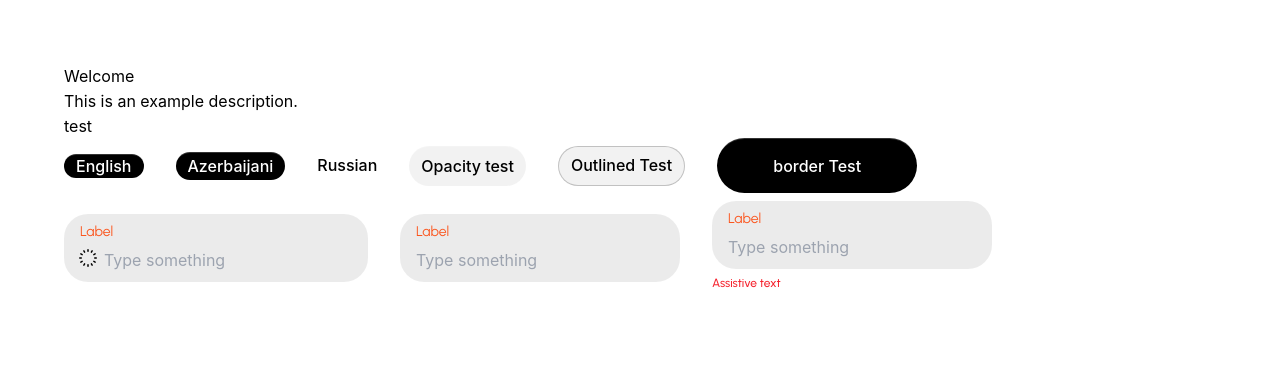
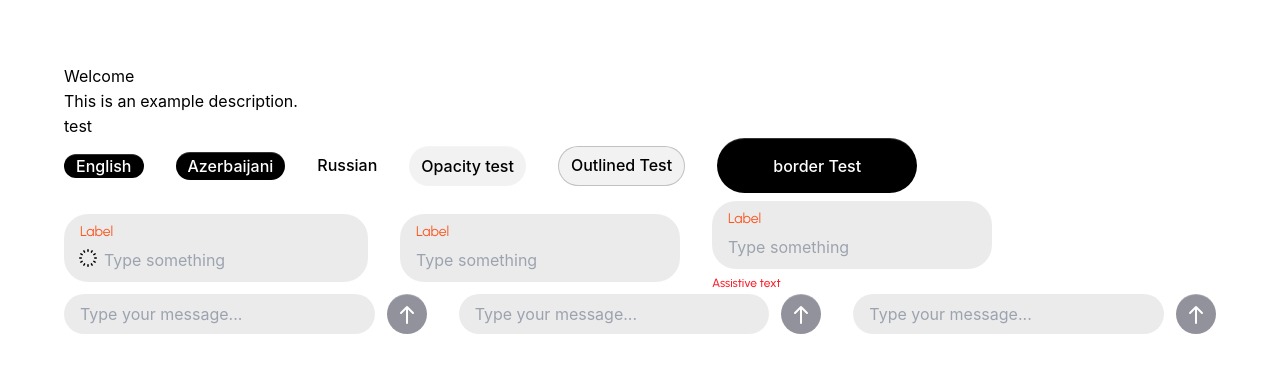
Before and after one commit to aradH01/cinematic, a Next.js app: page / in a window 1280 px wide. Shown: the top 372 px of the page. Built offline with nearby package versions, Linux system fonts and the light colour scheme.

Commit message:
feat(SendBox): add SendBox component

```diff
--- a/src/app/page.tsx
+++ b/src/app/page.tsx
@@ -3,6 +3,7 @@
 import { useTranslation } from 'next-i18next';
 import {Button} from "@/components/elements/Button";
 import {Input} from "@/components/elements/Input";
+import {SendBox} from "@/components/elements/Sendbox";
 
 export default function HomePage() {
     const { t, i18n } = useTranslation(); // Use default namespace or specify if required
@@ -37,6 +38,11 @@ export default function HomePage() {
                     <Input label="Label" placeHolder="Type something"/>
                     <Input error="Assistive text" label="Label" placeHolder="Type something"/>
           </div>
+            <div className="flex gap-8 items-center">
+                <SendBox />
+                <SendBox />
+                <SendBox />
+          </div>
         </div>
     );
 }
--- a/src/components/elements/Button/Button.tsx
+++ b/src/components/elements/Button/Button.tsx
@@ -100,10 +100,11 @@ export const StyledButton = styled.button<StyledButtonType>`
   }
 
   &:disabled {
+      background-color: ${({ theme }) => theme.components.nonActive};
     border: none !important;
     cursor: not-allowed !important;
     filter: blur(2px);
-
+      box-shadow: none;
     svg {
       animation: none;
     }
--- a/src/components/elements/Icon/Icons.tsx
+++ b/src/components/elements/Icon/Icons.tsx
@@ -30,10 +30,17 @@ const Close = (props: React.SVGProps<SVGSVGElement>) => (
               fill="black" fill-opacity="0.5"/>
     </svg>
 );
+const UpArrow = (props: React.SVGProps<SVGSVGElement>) => (
+    <svg xmlns="http://www.w3.org/2000/svg" width="24" height="24" viewBox="0 0 24 24" fill="none" {...props}>
+        <path d="M12 20L12 4M12 4L18 10M12 4L6 10" stroke="white" stroke-width="2" stroke-linecap="round"
+              stroke-linejoin="round"/>
+    </svg>
+);
 
 const Empty = (props: React.SVGProps<SVGSVGElement>) => null;
 export const Icons = {
     Loading,
     Empty,
-    Close
+    Close,
+    UpArrow
 } as const;
--- /dev/null
+++ b/src/components/elements/Sendbox/Sendbox.tsx
@@ -0,0 +1,105 @@
+import styled from "@emotion/styled";
+import React, { useRef, useState } from "react";
+import { Icon } from "@/components/elements/Icon"; // Replace with your icon component
+
+const Wrapper = styled.div`
+    display: flex;
+    align-items: center;
+    gap: 12px;
+    width: 100%;
+`;
+
+const InputContainer = styled.div`
+    flex-grow: 1; /* Allow input to take available space */
+    display: flex;
+    flex-direction: column;
+`;
+
+const StyledTextarea = styled.textarea`
+    width: 100%;
+    resize: none;
+    border: none;
+    border-radius: 24px;
+    outline: none;
+    background-color: ${({ theme }) => theme.components.inputBackground};
+    font-size: 16px;
+    line-height: 24px;
+    color: ${({ theme }) => theme.font.black};
+    min-height: 40px;
+    max-height: 120px;
+    overflow-y: auto;
+    caret-color: ${({theme}) => theme.components.green300};
+    padding: 8px 16px;
+`;
+
+const SendButton = styled.button`
+  background-color: ${({ theme }) => theme.components.fillButton};
+  color: white;
+    border-width: 1px 0 0 0;
+    ${({ theme }) =>theme.name==='dark' && `
+    border-width: 1px;
+      border-color: rgba(0, 0, 0, 0.20) !important;
+      border-style: solid;
+    `}
+    border-style: solid;
+    border-color: rgba(255, 255, 255, 0.20);
+  border-radius: 100%;
+  cursor: pointer;
+  font-size: 16px;
+  display: flex;
+  align-items: center;
+  justify-content: center;
+    width: 40px;
+    height: 40px;
+  &:hover {
+      box-shadow: 0px 0px 15px 1px rgba(217, 217, 217, 0.75) inset;
+  }
+
+  &:disabled {
+    background-color: ${({ theme }) => theme.components.nonActive};
+    cursor: not-allowed;
+      box-shadow: none;
+  }
+`;
+
+export const SendBox = () => {
+    const [message, setMessage] = useState("");
+    const textareaRef = useRef<HTMLTextAreaElement>(null);
+
+    const handleInputChange = (e: React.ChangeEvent<HTMLTextAreaElement>) => {
+        setMessage(e.target.value);
+
+
+        if (textareaRef.current) {
+            textareaRef.current.style.height = "auto"; // Reset height
+            textareaRef.current.style.height = `${textareaRef.current.scrollHeight}px`;
+        }
+    };
+
+    const handleSend = () => {
+        if (message.trim()) {
+            console.log("Message sent:", message);
+            setMessage("");
+            if (textareaRef.current) {
+                textareaRef.current.style.height = "40px"; // Reset to initial height
+            }
+        }
+    };
+
+    return (
+        <Wrapper>
+            <InputContainer>
+                <StyledTextarea
+                    ref={textareaRef}
+                    placeholder="Type your message..."
+                    value={message}
+                    onChange={handleInputChange}
+                    rows={1}
+                />
+            </InputContainer>
+            <SendButton onClick={handleSend} disabled={!message.trim()}>
+                <Icon name="UpArrow" className="w-6 h-6"/>
+            </SendButton>
+        </Wrapper>
+    );
+};
--- /dev/null
+++ b/src/components/elements/Sendbox/index.ts
@@ -0,0 +1 @@
+export {SendBox} from './Sendbox'
--- a/src/shared/styles/themes.ts
+++ b/src/shared/styles/themes.ts
@@ -14,7 +14,7 @@ const light = {
         outlinedButton: 'rgba(255, 255, 255, 0.60)',
         outlinedButtonBorder: 'rgba(0, 0, 0, 0.20)',
         inputBackground: 'rgba(0, 0, 0, 0.08)',
-        green300: '#52C41A'
+        green300: '#52C41A',
     },
     font: {
         white: '#fff',
@@ -34,7 +34,7 @@ const dark: AppTheme = {
         outlinedButton: 'rgba(255, 255, 255, 0.60)',
         outlinedButtonBorder: 'rgba(0, 0, 0, 0.20)',
         inputBackground: 'rgba(0, 0, 0, 0.08)',
-        green300: '#52C41A'
+        green300: '#52C41A',
     },
     font: {
         white: '#fff',
```
